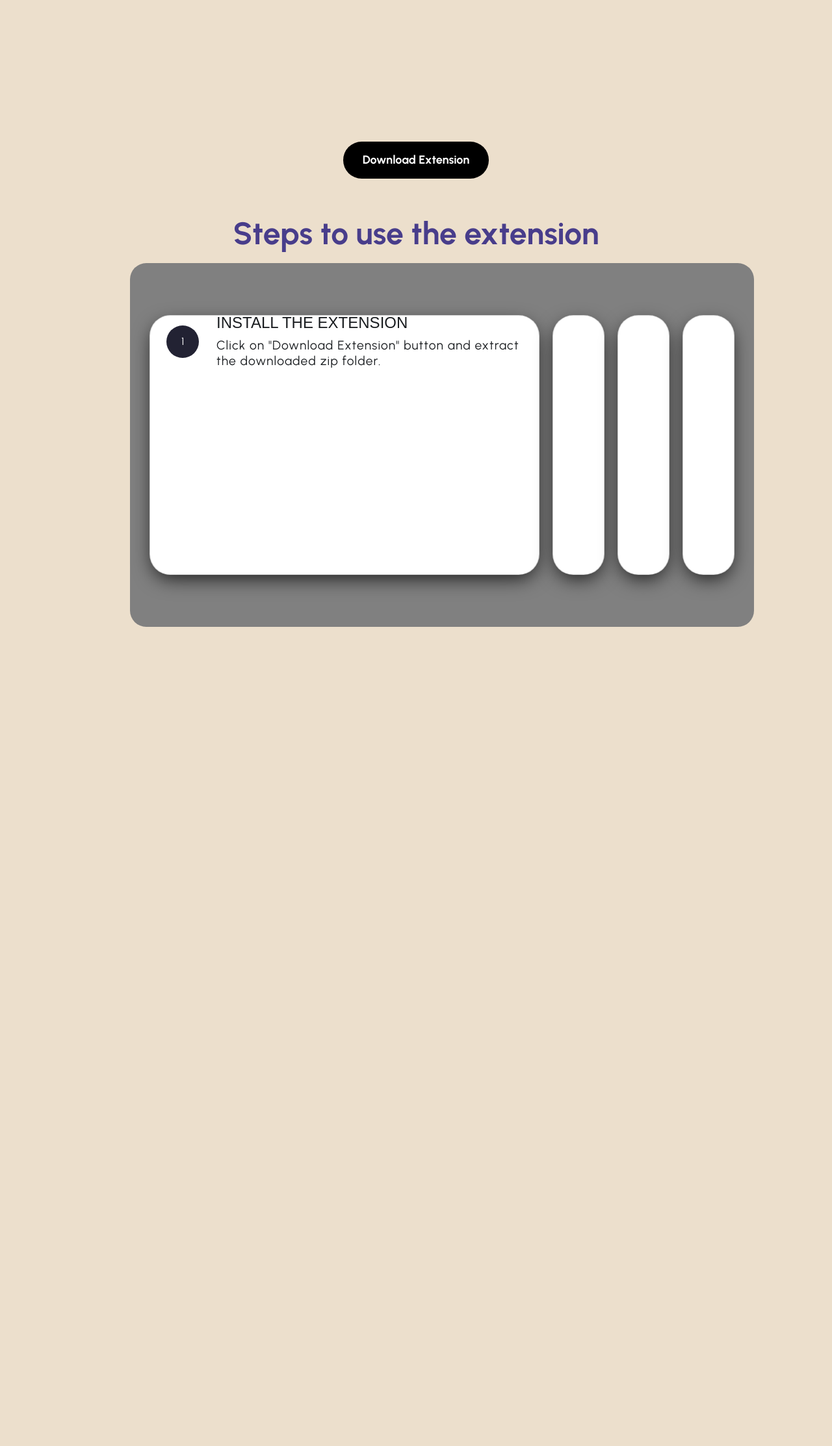
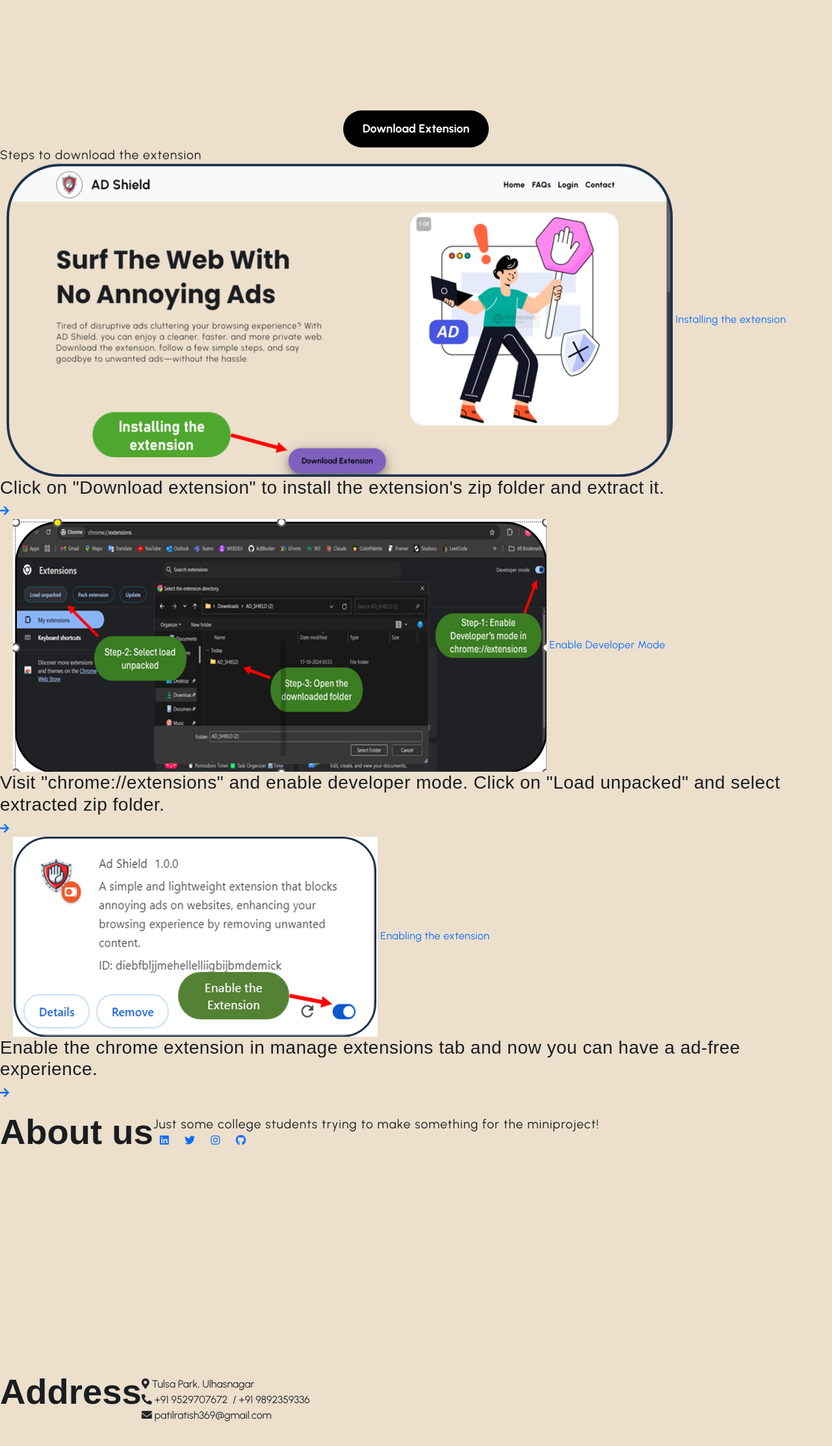
Before and after one commit to Abbas1608/Ad-Block, a browser extension: page index.html in a window 1280 px wide. Shown: the part 546-2772 px from the top of the page at 65% size. Before the commit the page ends 1541 px from the top, so only its background shows below. Drawn offline with nearby package versions, Linux system fonts and the light colour scheme.

Commit message:
Update index.html

```diff
--- a/index.html
+++ b/index.html
@@ -5,6 +5,7 @@
     <meta name="viewport" content="width=device-width, initial-scale=1.0">
     <link href="https://cdn.jsdelivr.net/npm/bootstrap@5.3.3/dist/css/bootstrap.min.css" rel="stylesheet" integrity="sha384-QWTKZyjpPEjISv5WaRU9OFeRpok6YctnYmDr5pNlyT2bRjXh0JMhjY6hW+ALEwIH" crossorigin="anonymous">
     <link rel="stylesheet" href="style.css">
+    <link rel="stylesheet" href="https://cdnjs.cloudflare.com/ajax/libs/font-awesome/5.15.2/css/all.min.css"/>
     <title>AD SHIELD</title>
 </head>
 <body>
@@ -17,9 +18,6 @@
       <div class="container">
           <img src="./Assets/Logo.png" class="navbar-logo">
           <a class="navbar-brand" href="#">AD Shield</a>
-
-         <!-- <video src="./Assets/ad logo.mp4" class="navbar-logo" autoplay loop>The video tag is not supported by this browser</video>
-          <a class="navbar-brand" href="#">AD Shield</a>  -->
 
           <!-- Toggle Button -->
           <button class="navbar-toggler" type="button" data-bs-toggle="collapse" data-bs-target="#navbarSupportedContent" aria-controls="navbarSupportedContent" aria-expanded="false" aria-label="Toggle navigation">
@@ -35,7 +33,6 @@
                 <a class="nav-link active" href="#">FAQs</a>
               </li>
               <li class="nav-item">
-                 <!--  Calling login screen -->
                 <a class="nav-link active" href="./loginpage/index.html">Login</a>
               </li>
               <li class="nav-item">
@@ -73,61 +70,113 @@
     </section>
 
                                 <!-- DOWNLOAD SECTION -->
-    <section class="download-section text-center my-5">
-      <button id="downloadButton" class="btn btn-primary btn-lg text-capitalize"> Download Extension
-      </button>
+    <section class="download-section text-center">
+      <button id="downloadButton" class="btn btn-primary btn-lg text-capitalize"> Download Extension </button>
     </section>
 
     <!--  STEPS SECTION   -->
-      <div class="note">Steps to use the extension</div>
-      <div class="wrapper">
-        <div class="box">
-            <input type="radio" name="slide" id="c1" checked>
-            <label for="c1" class="card">
-                <div class="row">
-                    <div class="icon">1</div>
-                    <div class="description">
-                        <h4>Install the extension</h4>
-                        <p>Click on "Download Extension" button and extract the downloaded zip folder.</p>
+    <p class="steps">Steps to download the extension</p>
+    <div class="card-list">
+        <a href="#" class="card-item">
+            <img src="./Assets/Step-1.png" alt="Card Image">
+            <span class="step-1">Installing the extension</span>
+            <h3>Click on "Download extension" to install the extension's zip folder and extract it.</h3>
+            <div class="arrow">
+                <i class="fas fa-arrow-right card-icon"></i>
+            </div>
+        </a>
+        <a href="#" class="card-item">
+            <img src="./Assets/Step-2.png" alt="Card Image">
+            <span class="step-2">Enable Developer Mode</span>
+            <h3>Visit "chrome://extensions" and enable developer mode. Click on "Load unpacked" and select extracted zip folder.</h3>
+            <div class="arrow">
+                <i class="fas fa-arrow-right card-icon"></i>
+            </div>
+        </a>
+        <a href="#" class="card-item">
+            <img src="./Assets/Step-3.png" alt="Card Image">
+            <span class="step-3">Enabling the extension</span>
+            <h3>Enable the chrome extension in manage extensions tab and now you can have a ad-free experience.</h3>
+            <div class="arrow">
+                <i class="fas fa-arrow-right card-icon"></i>
+            </div>
+        </a>
+    </div>
+
+
+
+
+
+
+                                     <!-- FOOTER -->
+
+    <footer>
+    <div class="main-content">
+
+        <!-- ABOUT US -->
+        <div class="left box">
+        <h2>About us</h2>
+            <div class="content">
+                <p>Just some college students trying to make something for the miniproject!</p>
+                <div class="social">
+                <a href="http://www.linkedin.com/in/mohammed-abbas-shaikh-432529290" target="_blank"><span class="fab fa-linkedin"></span></a>
+                <a href="#" target="_blank"><span class="fab fa-twitter" ></span></a>
+                <a href="https://www.instagram.com/soham.s_1812/profilecard/?igsh=dno5cXQ5NzR3emE1" target="_blank"><span class="fab fa-instagram"></span></a>
+                <a href="https://github.com/RatishPatil37/AdBlocker" target="_blank"><span class="fab fa-github"></span></a>
                 </div>
             </div>
-            </label>
-            <input type="radio" name="slide" id="c2" >
-            <label for="c2" class="card">
-                <div class="row">
-                    <div class="icon">2</div>
-                    <div class="description">
-                        <h4>Enable Developer Mode</h4>
-                        <p>Visit the "chrome://extensions" path on your chrome and enable the developer mode</p>
+        </div>
+
+        <!-- ADDRESS -->
+        <div class="center box">
+        <h2>Address</h2>
+            <div class="content">
+                <div class="place">
+                <span class="fas fa-map-marker-alt"></span>
+                <span class="text">Tulsa Park, Ulhasnagar</span>
+                </div>
+                <div class="phone">
+                <span class="fas fa-phone-alt"></span>
+                <span class="text">+91 9529707672 &nbsp;/ +91 9892359336</span>
+                </div>
+                <div class="email">
+                <span class="fas fa-envelope"></span>
+                <span class="text">patilratish369@gmail.com</span>
                 </div>
             </div>
-            </label>
-            <input type="radio" name="slide" id="c3" >
-            <label for="c3" class="card">
-                <div class="row">
-                    <div class="icon">3</div>
-                    <div class="description">
-                        <h4>Load Unpacked</h4>
-                        <p>Select the load unpacked option and then select zip folder</p>
         </div>
+
+        <!-- CONTACT US -->
+        <div class="right box">
+        <h2>Contact us</h2>
+            <div class="content">
+                <form action="#">
+                <div class="email">
+                    <div class="text">Email *</div>
+                    <textarea rows="2" cols="25" required></textarea>
+                    <!-- <input type="email" required> -->
                 </div>
-            </label>
-            <input type="radio" name="slide" id="c4" >
-            <label for="c4" class="card">
-                <div class="row">
-                    <div class="icon">4</div>
-                    <div class="description">
-                        <h4>Enable Extension</h4>
-                        <p>Enable extension from the "chrome://extension" path</p>
+                <div class="msg">
+                    <div class="text">Message *</div>
+                    <textarea rows="2" cols="25" required></textarea>
                 </div>
+                <div class="btn">
+                    <button type="submit">Send</button>
                 </div>
-            </label>
+                </form>
+            </div>
         </div>
     </div>
 
 
+    <div class="bottom">
+        <center>
+        <span class="credit">Created By <a href="https://www.codingnepalweb.com">Team Immortals</a> | </span>
+        <span class="far fa-copyright"></span><span> 2024 All rights will be reserved soon.</span>
+        </center>
+    </div>
 
-                                     <!-- FOOTER -->
+    </footer>
 
     <script src="script.js"></script>
     <script src="https://cdnjs.cloudflare.com/ajax/libs/jszip/3.7.1/jszip.min.js"></script>
```
Lines whose indentation alone changed are shown as unchanged.
